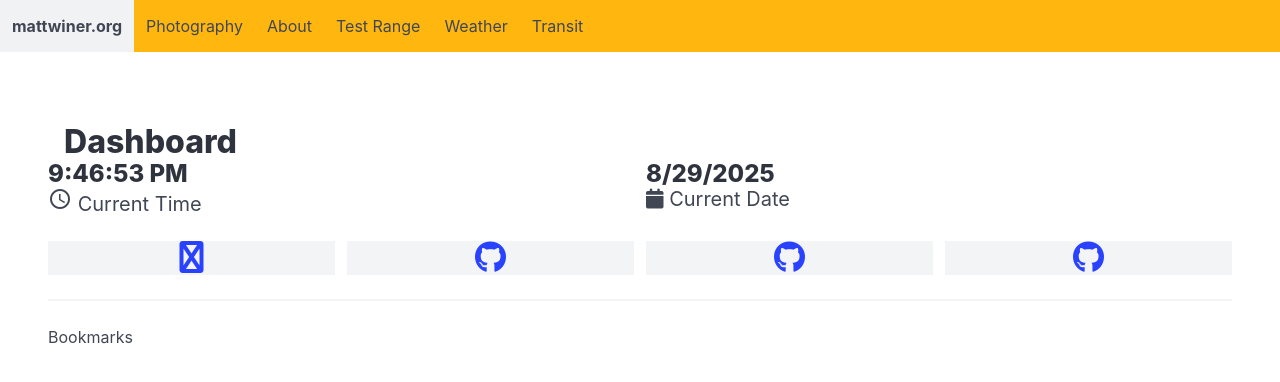
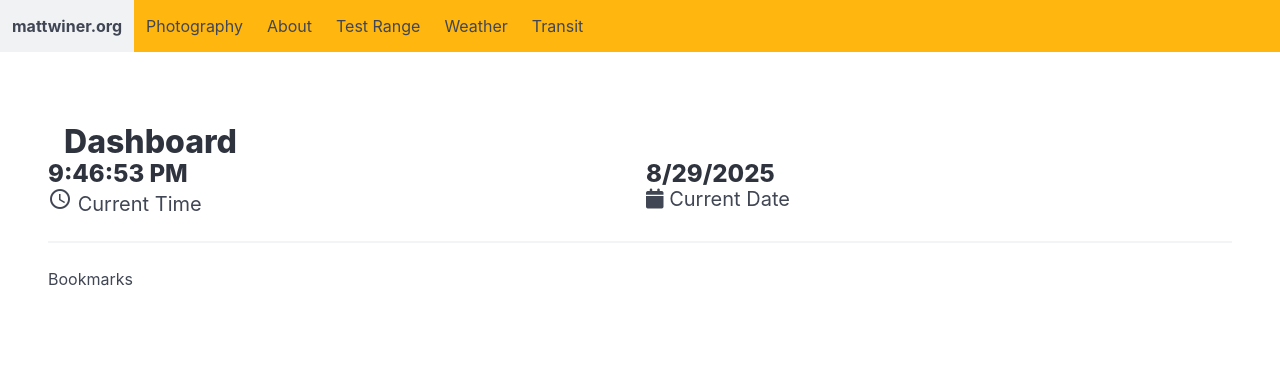
Before and after one commit to matwin04/mattwiner.org, a website: page views/index.html in a window 1280 px wide. Drawn offline with nearby package versions, Linux system fonts and the light colour scheme; files that its build step writes are made by us from their sources.

Commit message:
Update index.html

```diff
--- a/views/index.html
+++ b/views/index.html
@@ -35,33 +35,12 @@
                     </p>
                 </div>
             </div>
-            <div class="grid">
-                <div class="cell has-background has-text-centered">
-                    <a href="https://github.com">
-                        <i class="fa fa-google fa-2x"></i>
-                    </a>
-                </div>
-                <div class="cell has-background has-text-centered">
-                    <a href="https://github.com">
-                        <i class="fab fa-github fa-2x"></i>
-                    </a>
-                </div>
-                <div class="cell has-background has-text-centered">
-                    <a href="https://github.com">
-                        <i class="fab fa-github fa-2x"></i>
-                    </a>
-                </div>
-                <div class="cell has-background has-text-centered">
-                    <a href="https://github.com">
-                        <i class="fab fa-github fa-2x"></i>
-                    </a>
-                </div>
-            </div>
+
             <hr />
             <h3>Bookmarks</h3>
             <div class="grid">
                 {{#each links}}
-                <div class="cell has-background has-text-centered">
+                <div class="cell has-text-centered">
                     <a href="{{this.link}}">
                         <span class="material-icons md-48">{{this.icon}}</span>
                     </a>
```
